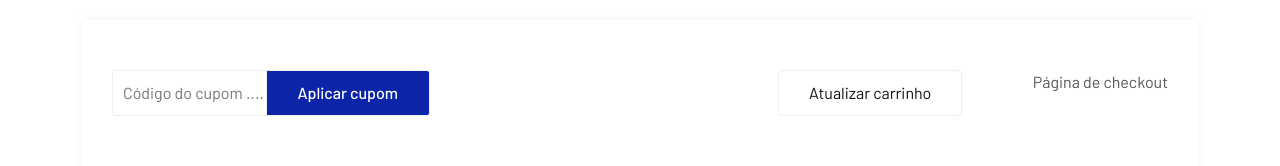
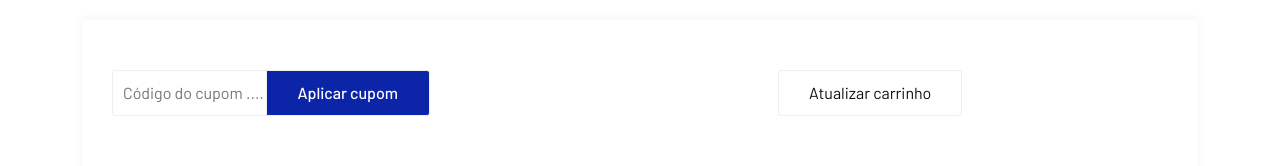
Before and after one commit to Pablo-jesuss/ecommerce-com-react, a React (Vite) app in the folder ecommerce/: page /cart-page in a window 1280 px wide. Shown: the part 190-356 px from the top of the page. Built offline with nearby package versions, Linux system fonts and the light colour scheme.

Commit message:
CheckOutPage

```diff
--- a/ecommerce/src/shop/CartPage.jsx
+++ b/ecommerce/src/shop/CartPage.jsx
@@ -2,6 +2,7 @@ import React, { useEffect, useState } from "react";
 import PageHeader from "../components/PageHeader";
 import { Link } from "react-router-dom";
 import delImgUrl from "../assets/images/shop/del.png";
+import CheckOutPage from "./CheckOutPage";
 
 const CartPage = () => {
   const [cartItems, setcartItems] = useState([]);
@@ -148,7 +149,9 @@ const CartPage = () => {
 
                 <form className="cart-checkout">
                   <input type="submit" value="Atualizar carrinho" />
-                  <div>Página de checkout</div>
+                  <div>
+                    <CheckOutPage />
+                  </div>
                 </form>
               </div>
 
--- /dev/null
+++ b/ecommerce/src/shop/CheckOutPage.jsx
@@ -0,0 +1,7 @@
+import React from "react";
+
+const CheckOutPage = () => {
+  return <div></div>;
+};
+
+export default CheckOutPage;
```
